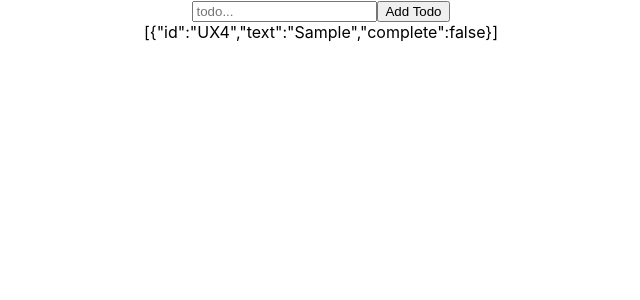
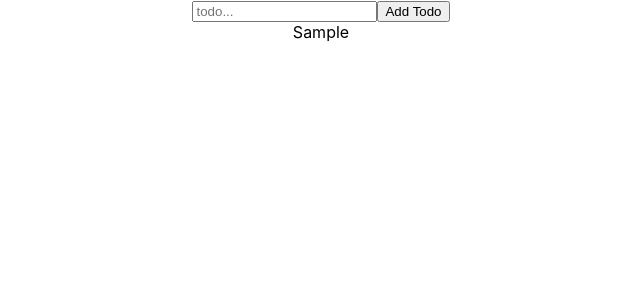
Before and after one commit to thoriqnf/Simple-practice, a React (Create React App) app in the folder todoReact/: page / in a window 1280 px wide. Both pictures are taken after typing "Sample" into the empty fields and a click on the button "Add Todo". Shown: the top 300 px of the page, without its empty margins (319-959 px from the left). Built offline with nearby package versions, Linux system fonts and the light colour scheme.

Commit message:
2. Display todo

```diff
--- a/todoReact/src/components/TodoList.js
+++ b/todoReact/src/components/TodoList.js
@@ -16,7 +16,9 @@
     return (
       <div>
         <TodoForm onSubmit={this.addTodo} />
-        {JSON.stringify (this.state.todos)}
+        {this.state.todos.map(todo =>(
+          <div key={todo.id}>{todo.text}</div>
+        ))}
       </div>
     );
   }
```
